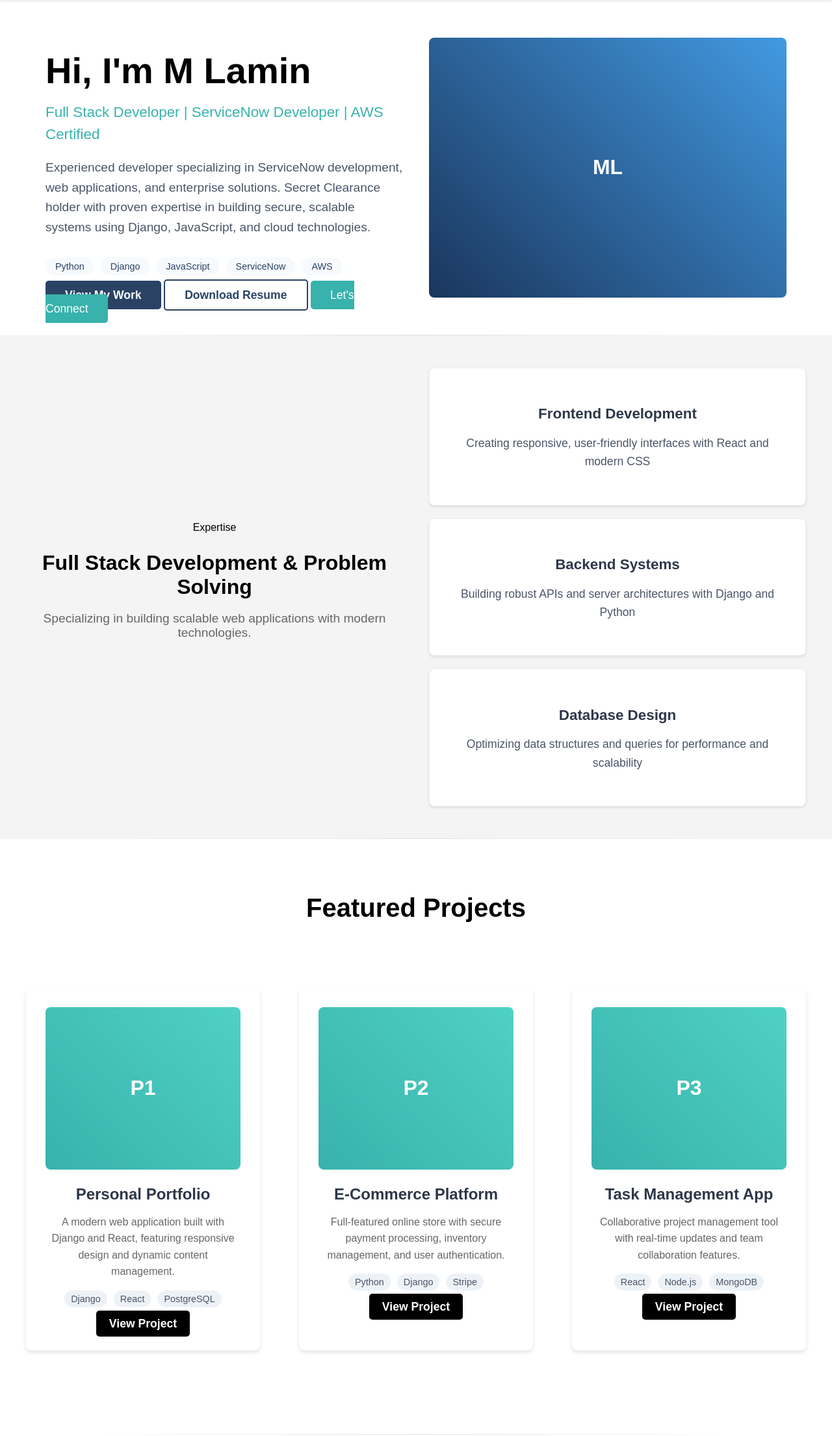
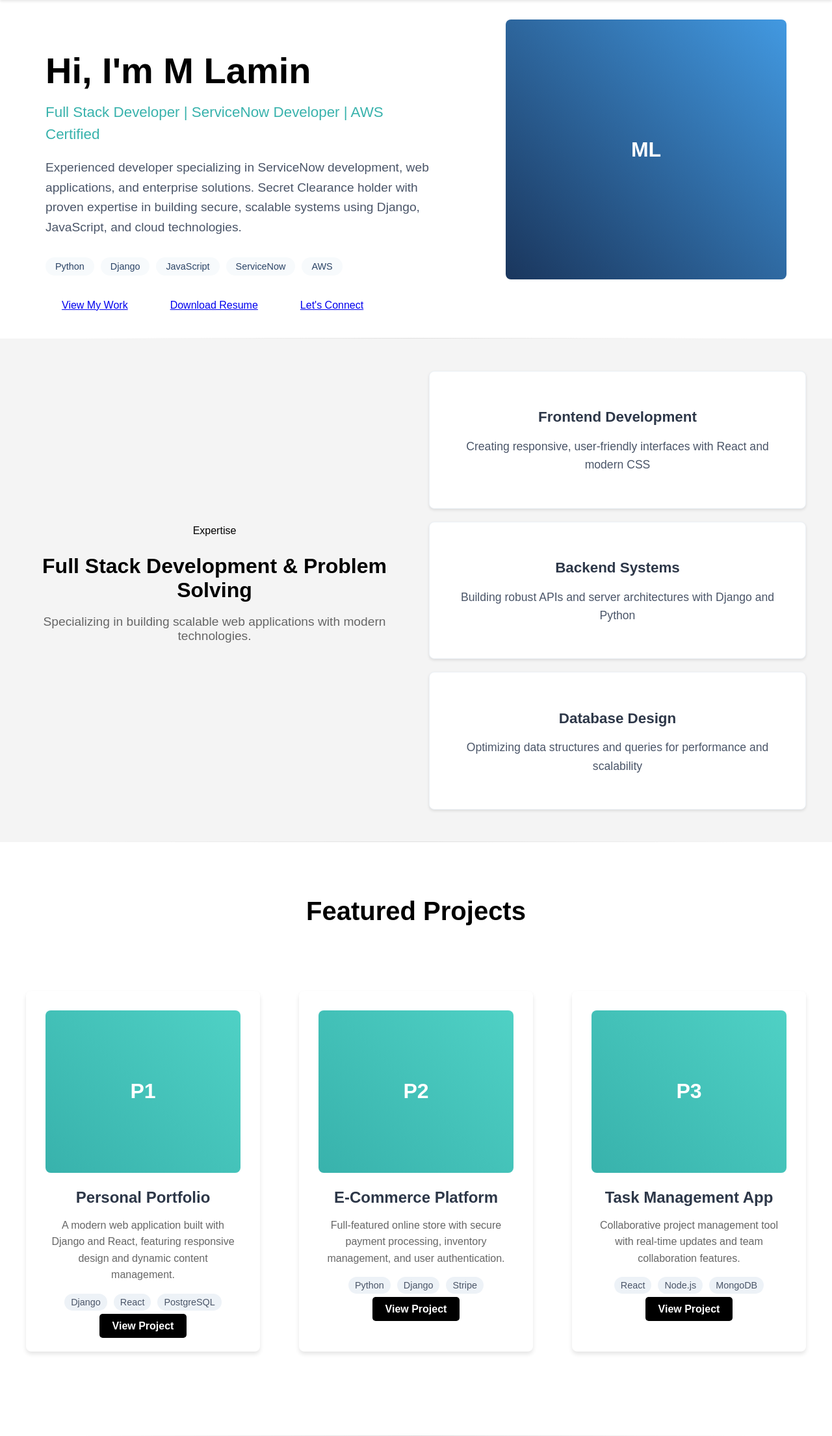
Before and after one commit to mlamin1/PersonalWebsite, a Django app: page / in a window 1280 px wide. Shown: the part 48-2258 px from the top of the page at 65% size. Run offline with Django 5.2, Linux system fonts and the light colour scheme.

Commit message:
Fixed CSS syntax error and organized static files

```diff
--- a/main/static/main/styles.css
+++ b/main/static/main/styles.css
@@ -137,17 +137,24 @@ nav {
 
 .hero-container {
     display: flex;
-    align-items: center;
+    align-items: flex-start;  /* Changed from center to prevent vertical centering issues */
     justify-content: space-between;
     gap: 40px;
+    max-width: 1200px;
+    margin: 0 auto;
+    padding: 40px 20px;  /* Added more vertical padding */
 }
 
 .hero-content {
-    flex: 1;  /* Take up available space */
+    flex: 0 1 60%;  /* Changed flex to prevent content from growing too much */
+    padding-right: 20px;  /* Added padding to keep content away from image */
 }
 
 .hero-image {
-    flex: 1;  /* Take up available space */
+    flex: 0 1 40%;  /* Changed flex to prevent image from growing too much */
+    display: flex;
+    justify-content: center;
+    align-items: center;
 }
 
 .hero-content h1 {
@@ -166,43 +173,26 @@ nav {
     height: auto;
 }
 
-.btn {
-    background-color: var(--primary-color);
-    color: white;
-    padding: 12px 30px;  /* Larger buttons */
-    text-decoration: none;
-    border-radius: 5px;
-    font-weight: bold;
-    font-size: 1.1em;
+.hero-buttons {
+    display: flex;
+    gap: 15px;
+    flex-wrap: wrap;
+    margin-top: 25px;
+}
+
+.btn, .btn-outline, .btn-secondary {
+    padding: 12px 25px;
+    text-align: center;
+    min-width: fit-content;
+    white-space: nowrap;
 }
 
 .btn:hover {
     background-color: var(--primary-dark);
 }
 
-.btn-secondary {
-    background-color: var(--secondary-color);
-    color: white;
-    padding: 12px 30px;  /* Larger buttons */
-    text-decoration: none;
-    border-radius: 5px;
-    font-size: 1.1em;
-}
-
 .btn-secondary:hover {
     background-color: var(--secondary-light);
-}
-
-.btn-outline {
-    border: 2px solid var(--primary-color);
-    color: var(--primary-color);
-    background: transparent;
-    padding: 12px 30px;
-    text-decoration: none;
-    border-radius: 5px;
-    font-weight: bold;
-    font-size: 1.1em;
-    transition: all 0.3s ease;
 }
 
 .btn-outline:hover {
@@ -594,16 +584,6 @@ nav {
     box-sizing: border-box;
     margin-bottom: 20px;
 }
-
-/* .project-card {
-    background-color: #f9f9f9;
-    border-radius: 8px;
-    box-shadow: 0 4px 8px rgba(0, 0, 0, 0.1);
-    padding: 20px;
-    text-align: center;
-    flex: 1 1 30%; /* Adjust the flex basis to ensure three items per row */
-    max-width: 30%; /* Ensures each card takes up 30% of the row
-} */
 
 .project-card img {
     max-width: 100%;
@@ -1357,3 +1337,32 @@ nav {
     font-size: 0.9em;
     font-weight: 500;
 }
+
+/* Add responsive adjustments */
+@media (max-width: 768px) {
+    .hero-container {
+        flex-direction: column;
+        text-align: center;
+    }
+
+    .hero-content {
+        flex: 1;
+        max-width: 100%;
+        padding-right: 0;
+    }
+
+    .hero-image {
+        flex: 1;
+        max-width: 100%;
+    }
+
+    .hero-buttons {
+        flex-direction: column;
+        gap: 10px;
+    }
+
+    .hero-buttons a {
+        width: 100%;
+        text-align: center;
+    }
+}
```
Also changed, not shown: main/static/styles.css (deleted, +0 -45 lines), 1 other file.
